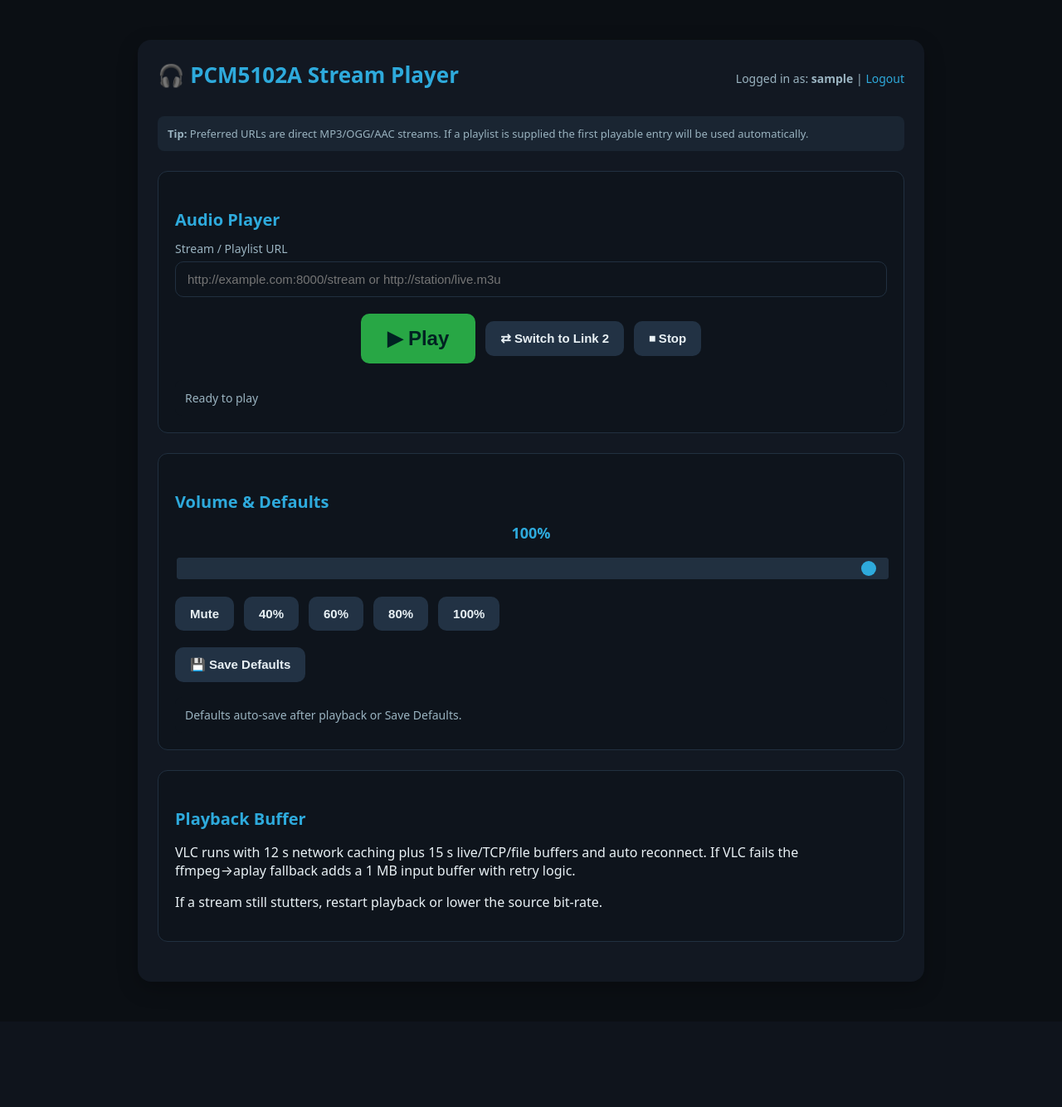
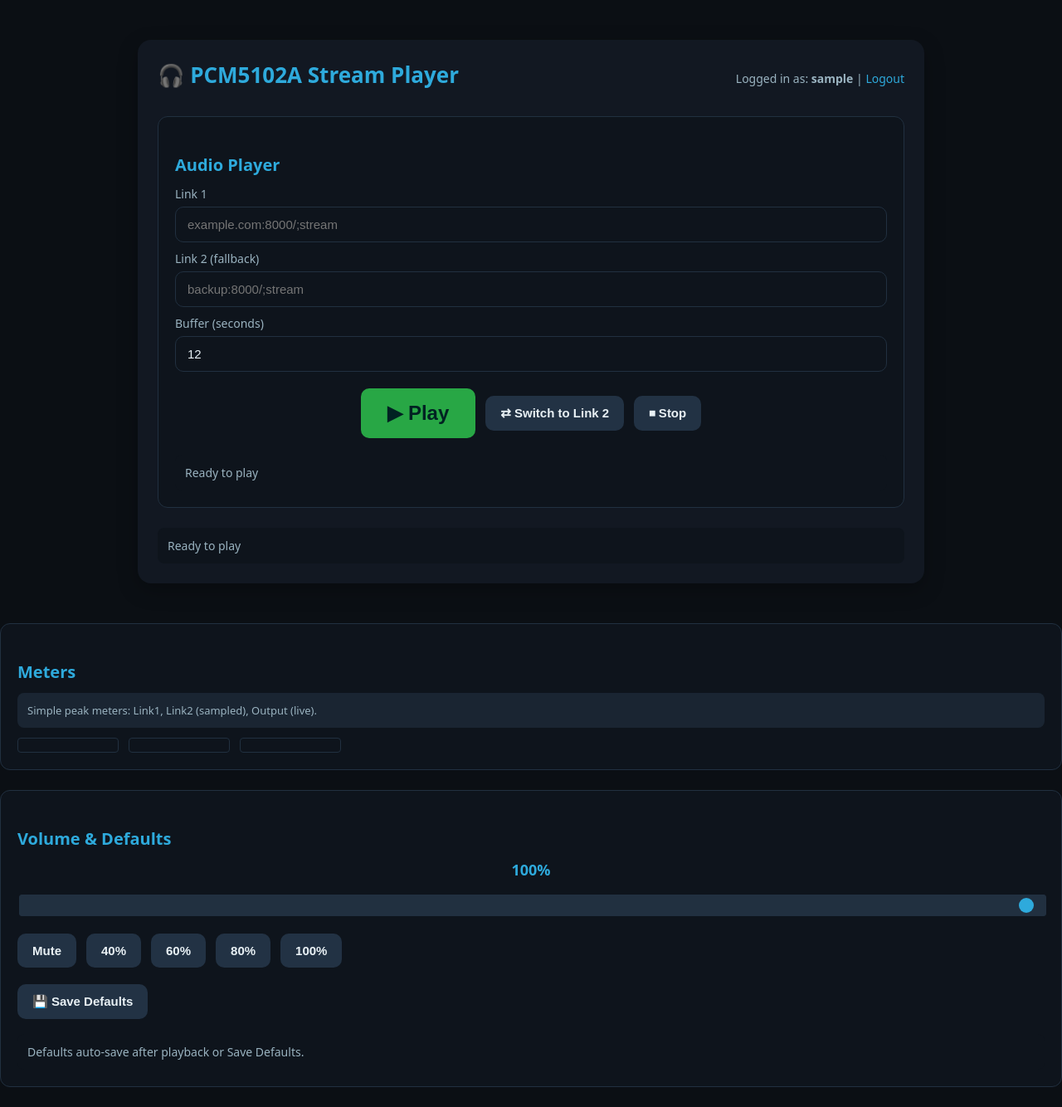
Before and after one commit to Lahzehmra/decoder-web, a Flask app: page / in a window 1280 px wide. Shown: the whole page at 83% size. Before the commit the page ends 1135 px from the top, so only its background shows below. Run offline with Flask 3, Linux system fonts and the light colour scheme; the visitor is signed in with stand-in values (Sample User, id 1).

Commit message:
Fix /api/switch, add meters+link2+buffer in UI; persist playing URL

```diff
--- a/app.py
+++ b/app.py
@@ -452,6 +452,7 @@ def api_output_levels():
     except Exception as e:
         return jsonify(success=False, message=str(e)), 500
 
+
 @app.route('/api/switch', methods=['POST'])
 @login_required
 def api_switch():
@@ -463,6 +464,11 @@ def api_switch():
             return jsonify(success=False, message='No url2 provided'), 400
         stop_player()
         ok = start_player(url, out)
+        if ok:
+            try:
+                update_config(stream_url=url)
+            except Exception:
+                pass
         return jsonify(success=ok)
     except Exception as e:
         return jsonify(success=False, message=str(e)), 500
--- a/templates/index.html
+++ b/templates/index.html
@@ -94,35 +94,37 @@
 
 
 
-    <div class="info">
+    <div class="section">
+      <h2>Audio Player</h2>
+      <label>Link 1</label>
+      <input id="url1" placeholder="example.com:8000/;stream" />
+      <label>Link 2 (fallback)</label>
+      <input id="url2" placeholder="backup:8000/;stream" />
+      <label>Buffer (seconds)</label>
+      <input id="buffer" type="number" min="1" max="60" value="12" />
+      <div class="controls">
+        <button id="playBtn" class="play-btn" onclick="startPlay()">▶ Play</button>
+        <button class="secondary" onclick="switchToLink2()">⇄ Switch to Link 2</button>
+        <button id="stopBtn" class="secondary" onclick="stopPlay()">⏹ Stop</button>
+      </div>
+      <div class="status" id="playerStatus">Ready to play</div>
+    </div>
 
-      <strong>Tip:</strong> Preferred URLs are direct MP3/OGG/AAC streams. If a playlist is supplied the first playable entry will be used automatically.
+      <div class="status" id="playerStatus">Ready to play</div>
 
     </div>
 
 
 
     <div class="section">
-
-      <h2>Audio Player</h2>
-
-      <label>Stream / Playlist URL</label>
-
-      <input id="url" type="text" placeholder="http://example.com:8000/stream or http://station/live.m3u" />
-
-
-
-      <div class="controls">
-        <button id="playBtn" class="play-btn" onclick="startPlay()">▶ Play</button>
-        <button class="secondary" onclick="switchToLink2()">⇄ Switch to Link 2</button>
-        <button id="stopBtn" class="secondary" onclick="stopPlay()">⏹ Stop</button>
+      <h2>Meters</h2>
+      <div class="info">Simple peak meters: Link1, Link2 (sampled), Output (live).</div>
+      <div id="meters" style="display:flex; gap:12px; flex-wrap:wrap;">
+        <canvas id="m1" width="120" height="16" style="background:#0e141c;border:1px solid #213040;border-radius:4px"></canvas>
+        <canvas id="m2" width="120" height="16" style="background:#0e141c;border:1px solid #213040;border-radius:4px"></canvas>
+        <canvas id="mOut" width="120" height="16" style="background:#0e141c;border:1px solid #213040;border-radius:4px"></canvas>
       </div>
-
-      <div class="status" id="playerStatus">Ready to play</div>
-
     </div>
-
-
 
     <div class="section">
 
@@ -166,15 +168,7 @@
 
 
 
-    <div class="section">
 
-      <h2>Playback Buffer</h2>
-
-      <p>VLC runs with 12&nbsp;s network caching plus 15&nbsp;s live/TCP/file buffers and auto reconnect. If VLC fails the ffmpeg→aplay fallback adds a 1&nbsp;MB input buffer with retry logic.</p>
-
-      <p>If a stream still stutters, restart playback or lower the source bit-rate.</p>
-
-    </div>
 
   </div>
 
```
